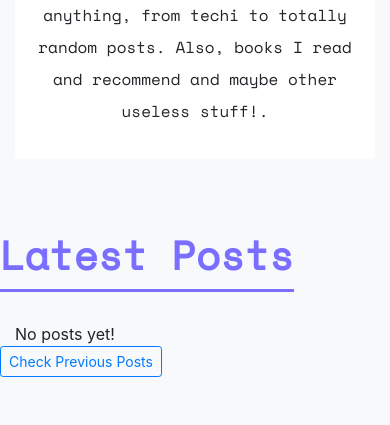
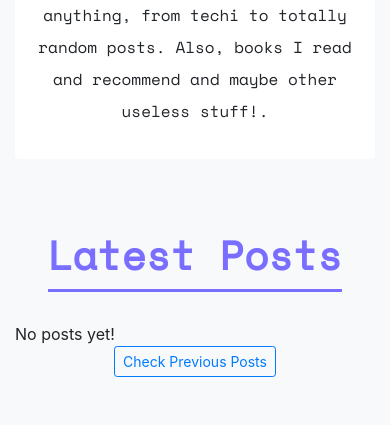
Before and after one commit to mohanadkaleia/blog, a Flask app: template app/templates/index.html in a window 390 px wide. Shown: the part 979-1404 px from the top of the page. Run offline with Flask 2, Linux system fonts and the light colour scheme; the template is opened without the code that fills it, so the values that code supplies are empty; some libraries are stand-ins or nearby versions.

Commit message:
Make it more responsive

```diff
--- a/app/templates/blog.html
+++ b/app/templates/blog.html
@@ -7,7 +7,7 @@
 <div class="container">
     <div class="row">
         {% for post in posts %}
-        <div class="col-md-4 col-sm-12 col-12">
+        <div class=".col-12 col-sm-12 col-md-12 col-lg-4">
             <div class="card mb-4 p-3 bg-white rounded">
                 <img src="{{ post.cover }}" class="card-img-top" alt="{{ post.title }}" height="225" width="100%">
 
--- a/app/templates/index.html
+++ b/app/templates/index.html
@@ -41,14 +41,14 @@
 </br>
 </br>
 
-<div class="row justify-content-md-center">
+<div class="row justify-content-center">
     <h1 class="header-title">Latest Posts</h1>
 </div>
 
 <div class="container">
     <div class="row">
         {% for post in posts[:3] %}
-        <div class="col-md-4 col-sm-12">
+        <div class=".col-12 col-sm-12 col-md-12 col-lg-4">
             <div class="card mb-4 p-3 bg-white rounded">
                 <img src="{{ post.cover }}" class="card-img-top" alt="{{ post.title }}" height="225" width="100%">
 
@@ -74,7 +74,7 @@
     </div>
 </div>
 
-<div class="row justify-content-md-center">
+<div class="row justify-content-center">
     <div class="">
         <div class="btn-group">
             <a href="{{ config.SITEURL }}/blog" class="btn btn-sm btn-outline-primary">
```
